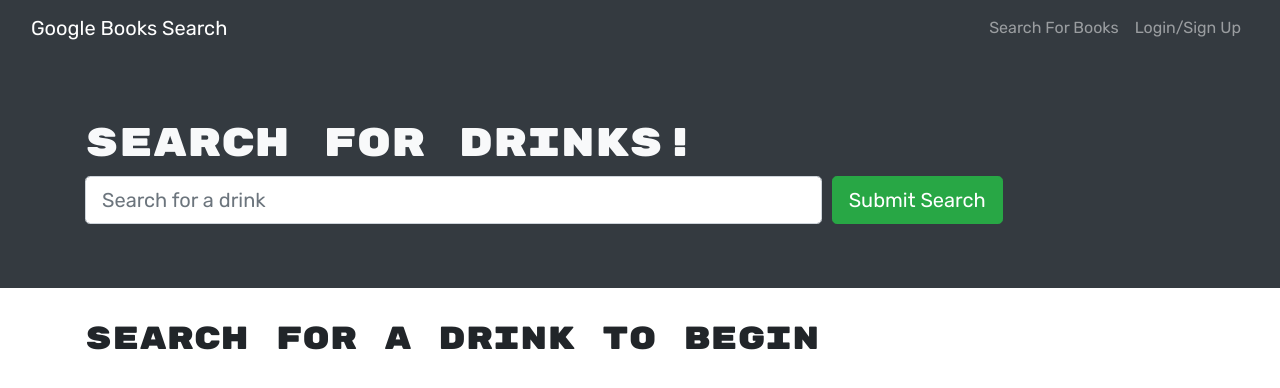
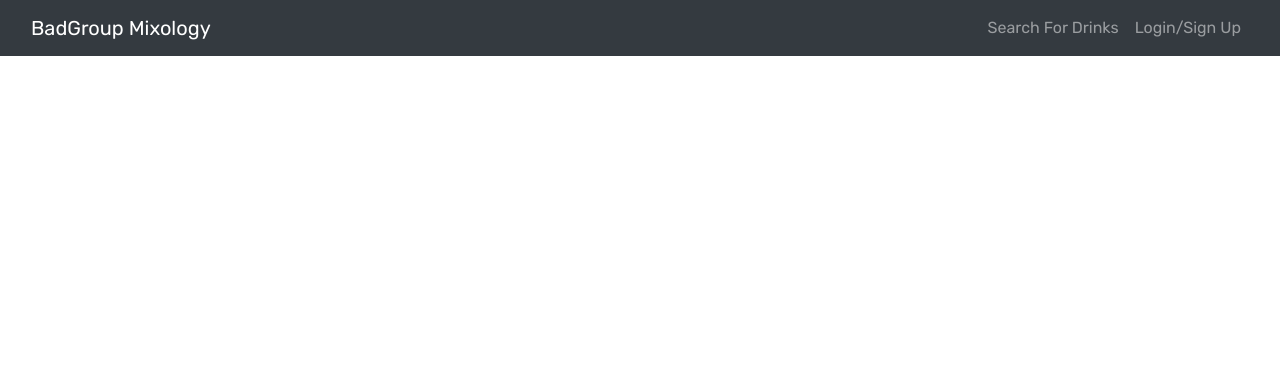
Before and after one commit to tracye1083/Project3, a React (Create React App) app in the folder client/: page / in a window 1280 px wide. Shown: the top 388 px of the page. Built offline with nearby package versions, Linux system fonts and the light colour scheme.

Commit message:
trimmed front fat, nnav bar up

```diff
--- a/client/src/App.js
+++ b/client/src/App.js
@@ -5,6 +5,7 @@ import ApolloClient from 'apollo-boost';
 import { ApolloProvider } from '@apollo/react-hooks';
 
 import Navbar from './components/Navbar';
+import Hero from './components/Hero';
 import SearchDrinks from './pages/SearchDrinks';
 import SavedDrinks from './pages/SavedDrinks';
 
@@ -25,14 +26,8 @@ function App() {
   return (
     <ApolloProvider client={client}>
       <Router>
-       <>
           <Navbar/>
-          <Switch>
-            <Route exact path='/' component={SearchDrinks} />
-            <Route exact path='/saved' component={SavedDrinks} />
-            <Route render={() => <h1 className='display-2'>Wrong page!</h1>} />
-          </Switch>
-        </>
+          <Hero/>
       </Router>
     </ApolloProvider>
   );
--- /dev/null
+++ b/client/src/components/Hero.js
@@ -0,0 +1,16 @@
+import React from 'react';
+import { Container } from 'react-bootstrap';
+import background from "../components/images/cocktails.jpg";
+
+function Hero() {
+  return (
+      <Container fluid>
+        <div className='bg' style={{ backgroundImage: `url(${background})`}}>
+        </div>
+      </Container>
+
+  );
+}
+
+
+export default Hero;
--- a/client/src/components/Navbar.js
+++ b/client/src/components/Navbar.js
@@ -14,19 +14,19 @@ const AppNavbar = () => {
       <Navbar bg='dark' variant='dark' expand='lg'>
         <Container fluid>
           <Navbar.Brand as={Link} to='/'>
-            Google Books Search
+            BadGroup Mixology
           </Navbar.Brand>
           <Navbar.Toggle aria-controls='navbar' />
           <Navbar.Collapse id='navbar'>
             <Nav className='ml-auto'>
               <Nav.Link as={Link} to='/'>
-                Search For Books
+                Search For Drinks
               </Nav.Link>
               {/* if user is logged in show saved books and logout */}
               {Auth.loggedIn() ? (
                 <>
                   <Nav.Link as={Link} to='/saved'>
-                    See Your Books
+                    See Your Drinks
                   </Nav.Link>
                   <Nav.Link onClick={Auth.logout}>Logout</Nav.Link>
                 </>
--- a/client/src/index.js
+++ b/client/src/index.js
@@ -2,6 +2,7 @@ import React from 'react';
 import ReactDOM from 'react-dom';
 import 'bootstrap/dist/css/bootstrap.min.css';
 import './index.css';
+import './style.css'
 import App from './App';
 
 ReactDOM.render(
--- a/client/src/pages/SearchDrinks.js
+++ b/client/src/pages/SearchDrinks.js
@@ -1,147 +1,154 @@
-import React, {useState, useEffect} from 'react';
-import Auth from '../utils/auth';
-import {Jumbotron, Container, Col, Form, Button, Card, CardColumns} from 'react-bootstrap';
-// import {searchGoogleBooks} from '../utils/API';
-import {saveDrinkIds, getSavedDrinkIds} from '../utils/localStorage';
-import {SAVE_DRINK} from '../utils/mutations';
-import {useMutation} from '@apollo/react-hooks';
+//New code here:
 
-const SearchDrinks = () => {
-  const [saveDrink, {error}] = useMutation(SAVE_DRINK);
-  // create state for holding returned google api data
-  const [searchedDrinks, setSearchedDrinks] = useState([]);
-  // create state for holding our search field data
-  const [searchInput, setSearchInput] = useState('');
 
-  // create state to hold saved bookId values
-  const [savedDrinkIds, setSavedDrinkIds] = useState(getSavedDrinkIds());
 
-  // set up useEffect hook to save `savedBookIds` list to localStorage on component unmount
-  // learn more here: https://reactjs.org/docs/hooks-effect.html#effects-with-cleanup
-  useEffect(() => {
-    return () => saveDrinkIds(savedDrinkIds);
-  });
 
-  // create method to search for books and set state on form submit
-  const handleFormSubmit = async (event) => {
-    event.preventDefault();
 
-    if (!searchInput) {
-      return false;
-    }
 
-    try {
-      const response = await searchDrinksAPI(searchInput);
+// import React, {useState, useEffect} from 'react';
+// import Auth from '../utils/auth';
+// import {Jumbotron, Container, Col, Form, Button, Card, CardColumns} from 'react-bootstrap';
+// // import {searchGoogleBooks} from '../utils/API';
+// import {saveDrinkIds, getSavedDrinkIds} from '../utils/localStorage';
+// import {SAVE_DRINK} from '../utils/mutations';
+// import {useMutation} from '@apollo/react-hooks';
 
-      if (!response.ok) {
-        throw new Error('something went wrong!');
-      }
+// const SearchDrinks = () => {
+//   const [saveDrink, {error}] = useMutation(SAVE_DRINK);
+//   // create state for holding returned google api data
+//   const [searchedDrinks, setSearchedDrinks] = useState([]);
+//   // create state for holding our search field data
+//   const [searchInput, setSearchInput] = useState('');
 
-      const { items } = await response.json();
+//   // create state to hold saved bookId values
+//   const [savedDrinkIds, setSavedDrinkIds] = useState(getSavedDrinkIds());
 
-      const drinkData = items.map((drink) => ({
-        drinkId: drink.id,
-        ingredients: drink.ingredients || ['No ingredients to display'],
-        title: drink.title,
-        description: drink.description,
-        image: drink.volumeInfo.imageLinks?.thumbnail || '',
-      }));
+//   // set up useEffect hook to save `savedBookIds` list to localStorage on component unmount
+//   // learn more here: https://reactjs.org/docs/hooks-effect.html#effects-with-cleanup
+//   useEffect(() => {
+//     return () => saveDrinkIds(savedDrinkIds);
+//   });
 
-      setSearchedDrinks(drinkData);
-      setSearchInput('');
-    } catch (err) {
-      console.error(err);
-    }
-  };
+//   // create method to search for books and set state on form submit
+//   const handleFormSubmit = async (event) => {
+//     event.preventDefault();
 
-  // create function to handle saving a book to our database
-  const handleSaveDrink = async (drinkId) => {
-    const drinkToSave = searchedDrinks.find((drink) => drink.drinkId === drinkId);
+//     if (!searchInput) {
+//       return false;
+//     }
 
-    const token = Auth.loggedIn() ? Auth.getToken() : null;
+//     try {
+//       const response = await searchDrinksAPI(searchInput);
 
-    if (!token) {
-      return false;
-    }
+//       if (!response.ok) {
+//         throw new Error('something went wrong!');
+//       }
 
-    try {
-      const {data} = await saveDrink({
-        variables: {input: drinkToSave}
-      });
+//       const { items } = await response.json();
 
-      if(error) {
-        throw new Error('Something went wrong!');
-      }
+//       const drinkData = items.map((drink) => ({
+//         drinkId: drink.id,
+//         ingredients: drink.ingredients || ['No ingredients to display'],
+//         title: drink.title,
+//         description: drink.description,
+//         image: drink.volumeInfo.imageLinks?.thumbnail || '',
+//       }));
 
-      setSavedDrinkIds([...savedDrinkIds, drinkToSave.drinkId]);
-    }
-     catch (err) {
-      console.error(err);
-    }
-  };
+//       setSearchedDrinks(drinkData);
+//       setSearchInput('');
+//     } catch (err) {
+//       console.error(err);
+//     }
+//   };
 
-  return (
-    <>
-      <Jumbotron fluid className='text-light bg-dark'>
-        <Container>
-          <h1>Search for Drinks!</h1>
-          <Form onSubmit={handleFormSubmit}>
-            <Form.Row>
-              <Col xs={12} md={8}>
-                <Form.Control
-                  name='searchInput'
-                  value={searchInput}
-                  onChange={(e) => setSearchInput(e.target.value)}
-                  type='text'
-                  size='lg'
-                  placeholder='Search for a drink'
-                />
-              </Col>
-              <Col xs={12} md={4}>
-                <Button type='submit' variant='success' size='lg'>
-                  Submit Search
-                </Button>
-              </Col>
-            </Form.Row>
-          </Form>
-        </Container>
-      </Jumbotron>
+//   // create function to handle saving a book to our database
+//   const handleSaveDrink = async (drinkId) => {
+//     const drinkToSave = searchedDrinks.find((drink) => drink.drinkId === drinkId);
 
-      <Container>
-        <h2>
-          {searchedDrinks.length
-            ? `Viewing ${searchedDrinks.length} results:`
-            : 'Search for a drink to begin'}
-        </h2>
-        <CardColumns>
-          {searchedDrinks.map((book) => {
-            return (
-              <Card key={drink.drinkId} border='dark'>
-                {drink.image ? (
-                  <Card.Img src={drink.image} alt={`The cover for ${drink.title}`} variant='top' />
-                ) : null}
-                <Card.Body>
-                  <Card.Title>{drink.title}</Card.Title>
-                  <p className='small'>Ingredients: {drink.ingredients}</p>
-                  <Card.Text>{drink.description}</Card.Text>
-                  {Auth.loggedIn() && (
-                    <Button
-                      disabled={savedDrinkIds?.some((savedDrinkId) => savedDrinkId === drink.drinkId)}
-                      className='btn-block btn-info'
-                      onClick={() => handleSaveDrink(drink.drinkId)}>
-                      {savedDrinkIds?.some((savedDrinkId) => savedDrinkId === drink.drinkId)
-                        ? 'This drink has already been saved!'
-                        : 'Save this Drink!'}
-                    </Button>
-                  )}
-                </Card.Body>
-              </Card>
-            );
-          })}
-        </CardColumns>
-      </Container>
-    </>
-  );
-};
+//     const token = Auth.loggedIn() ? Auth.getToken() : null;
 
-export default SearchDrinks;
+//     if (!token) {
+//       return false;
+//     }
+
+//     try {
+//       const {data} = await saveDrink({
+//         variables: {input: drinkToSave}
+//       });
+
+//       if(error) {
+//         throw new Error('Something went wrong!');
+//       }
+
+//       setSavedDrinkIds([...savedDrinkIds, drinkToSave.drinkId]);
+//     }
+//      catch (err) {
+//       console.error(err);
+//     }
+//   };
+
+//   return (
+//     <>
+//       <Jumbotron fluid className='text-light bg-dark'>
+//         <Container>
+//           <h1>Search for Drinks!</h1>
+//           <Form onSubmit={handleFormSubmit}>
+//             <Form.Row>
+//               <Col xs={12} md={8}>
+//                 <Form.Control
+//                   name='searchInput'
+//                   value={searchInput}
+//                   onChange={(e) => setSearchInput(e.target.value)}
+//                   type='text'
+//                   size='lg'
+//                   placeholder='Search for a drink'
+//                 />
+//               </Col>
+//               <Col xs={12} md={4}>
+//                 <Button type='submit' variant='success' size='lg'>
+//                   Submit Search
+//                 </Button>
+//               </Col>
+//             </Form.Row>
+//           </Form>
+//         </Container>
+//       </Jumbotron>
+
+//       <Container>
+//         <h2>
+//           {searchedDrinks.length
+//             ? `Viewing ${searchedDrinks.length} results:`
+//             : 'Search for a drink to begin'}
+//         </h2>
+//         <CardColumns>
+//           {searchedDrinks.map((book) => {
+//             return (
+//               <Card key={drink.drinkId} border='dark'>
+//                 {drink.image ? (
+//                   <Card.Img src={drink.image} alt={`The cover for ${drink.title}`} variant='top' />
+//                 ) : null}
+//                 <Card.Body>
+//                   <Card.Title>{drink.title}</Card.Title>
+//                   <p className='small'>Ingredients: {drink.ingredients}</p>
+//                   <Card.Text>{drink.description}</Card.Text>
+//                   {Auth.loggedIn() && (
+//                     <Button
+//                       disabled={savedDrinkIds?.some((savedDrinkId) => savedDrinkId === drink.drinkId)}
+//                       className='btn-block btn-info'
+//                       onClick={() => handleSaveDrink(drink.drinkId)}>
+//                       {savedDrinkIds?.some((savedDrinkId) => savedDrinkId === drink.drinkId)
+//                         ? 'This drink has already been saved!'
+//                         : 'Save this Drink!'}
+//                     </Button>
+//                   )}
+//                 </Card.Body>
+//               </Card>
+//             );
+//           })}
+//         </CardColumns>
+//       </Container>
+//     </>
+//   );
+// };
+
+// export default SearchDrinks;
--- /dev/null
+++ b/client/src/style.css
@@ -0,0 +1,4 @@
+/* .bg {
+    height: 100vh;
+    width: 100%;
+} */
```
Also changed, not shown: client/src/pages/SavedDrinks.js (+70 -66 lines), 1 other file (tests, documents, lock files or other folders).
